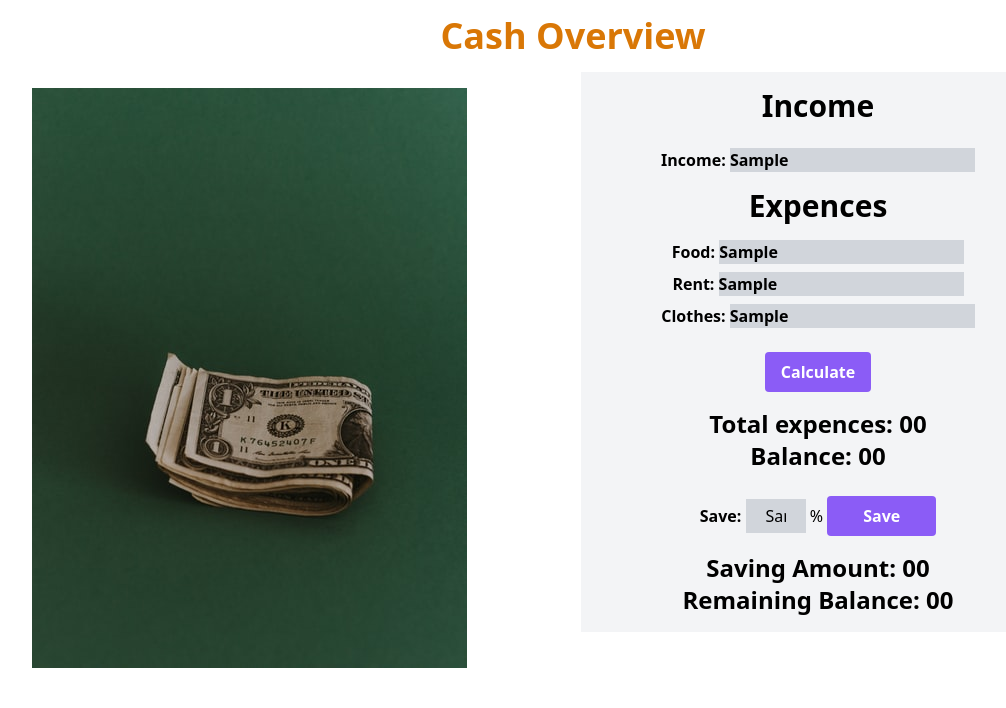
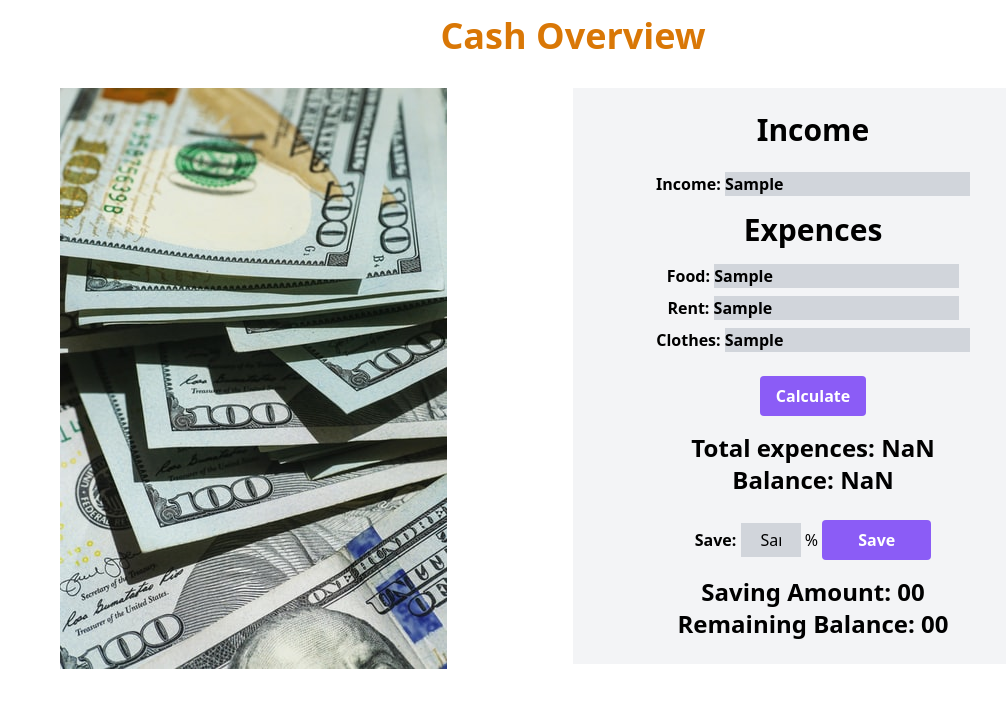
Before and after one commit to sazzadwasy/project-5, a plain HTML site: page index.html in a window 1280 px wide. Both pictures are taken after typing "Sample", "Sample", "Sample", "Sample", "Sample" into the empty fields and a click on the button "Calculate". Shown: the whole page, without its empty margins (67-1073 px from the left). Drawn offline with nearby package versions, Linux system fonts and the light colour scheme.

Commit message:
structure withOut function

```diff
--- a/index.html
+++ b/index.html
@@ -15,13 +15,13 @@
         <h1 class="text-4xl font-bold text-center mt-4 text-amber-600">Cash Overview</h1>
     </header>
     <main>
-        <section class=" grid grid-cols-2 gap-4 mt-4 ">
-            <div><img class="mx-auto mt-4" src="images/money.jfif" alt=""></div>
+        <section class=" grid grid-cols-2 mt-4 ">
+            <div><img class="mx-auto mt-4" src="images/money3.jfif" alt=""></div>
             <div>
-                <div class="bg-gray-100 w-3/4 text-center p-4">
+                <div class="bg-gray-100 w-3/4 text-center p-6 mt-4">
                     <h1 class="text-3xl font-semibold">Income</h1>
                     <br>
-                    <h5 id="income" class="font-bold">Income: <input class="bg-gray-300" type="text">
+                    <h5 class="font-bold">Income: <input class="bg-gray-300" id="income" type="text">
                     </h5>
                     <h1 class="text-3xl font-semibold mt-4">Expences</h1>
                     <h5 class="font-bold mt-4">Food: <input id="food-cost" class=" bg-gray-300" type="text">
@@ -31,22 +31,24 @@
                     <h5 class="font-bold mt-2">Clothes: <input id="clothes-cost" class=" bg-gray-300" type="text">
                     </h5>
                     <br>
-                    <button class="bg-violet-500 text-white font-bold px-4 py-2  rounded">Calculate</button>
+                    <button id="calculate"
+                        class="bg-violet-500 text-white font-bold px-4 py-2  rounded">Calculate</button>
                     <br>
                     <!--------Balance-------->
-                    <h1 class="text-2xl mt-4 font-semibold">Total expences: <span>00</span></h1>
-                    <h1 class="text-2xl font-semibold">Balance: <span>00</span></h1>
+                    <h1 class="text-2xl mt-4 font-semibold">Total expences: <span id="expences">00</span></h1>
+                    <h1 class="text-2xl font-semibold">Balance: <span id="balance-remain">00</span></h1>
                     <br>
                     <!--------bonus part-------->
 
                     <div>
                         <span class="mt-4 font-bold">Save: </span>
-                        <input class="save-input" type="text">
+                        <input id="save-field" class="save-input" type="text">
                         <span>%</span>
-                        <button class="bg-violet-500 text-white font-bold px-9 py-2  rounded">Save</button>
+                        <button id="save-button"
+                            class="bg-violet-500 text-white font-bold px-9 py-2  rounded">Save</button>
                         <!--------Savings and remaining Bakance-------->
-                        <h1 class="text-2xl mt-4 font-semibold">Saving Amount: <span>00</span></h1>
-                        <h1 class="text-2xl  font-semibold">Remaining Balance: <span>00</span></h1>
+                        <h1 class="text-2xl mt-4 font-semibold">Saving Amount: <span id="saving">00</span></h1>
+                        <h1 class="text-2xl  font-semibold">Remaining Balance: <span id="total-remain">00</span></h1>
                     </div>
                 </div>
             </div>
--- a/js/money.js
+++ b/js/money.js
@@ -0,0 +1,26 @@
+function updateBalance() {
+    const income = document.getElementById('income').value
+    const food = document.getElementById('food-cost').value
+    const rent = document.getElementById('rent-cost').value
+    const clothes = document.getElementById('clothes-cost').value
+    const totalCost = parseFloat(food) + parseFloat(rent) + parseFloat(clothes)
+    document.getElementById('expences').innerText = totalCost
+    const balanceRemain = parseFloat(income) - totalCost
+    document.getElementById('balance-remain').innerText = balanceRemain
+}
+
+const calculate = document.getElementById('calculate').addEventListener('click', function () {
+    updateBalance()
+
+})
+const saveMoney = document.getElementById('save-button').addEventListener('click', function () {
+    const income = document.getElementById('income').value
+    const saveInput = document.getElementById('save-field').value
+    const savingAmount = (parseFloat(saveInput) / 100) * parseFloat(income)
+    document.getElementById('saving').innerText = savingAmount
+    const LastBalanceText = document.getElementById('balance-remain').innerText
+    const lastBalance = parseFloat(LastBalanceText)
+    const totalRemain = lastBalance - savingAmount
+    document.getElementById('total-remain').innerText = totalRemain
+
+})
```
